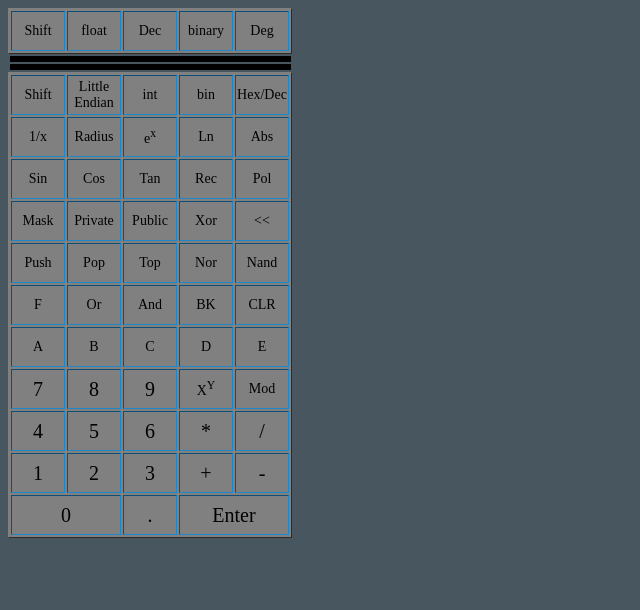
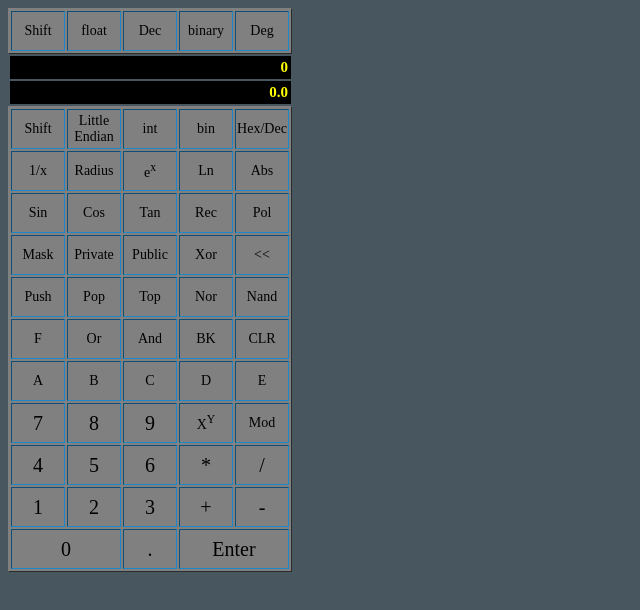
Before and after one commit to dickbrmly/hexadecimalPoint, an Electron app: page index.html in a window 1280 px wide. Both pictures are taken after a click on the element "CLR". Shown: the whole page, without its empty margins (0-640 px from the left). Drawn offline with Linux system fonts and the light colour scheme.

Commit message:
bug clear position

```diff
--- a/index.css
+++ b/index.css
@@ -10,6 +10,7 @@ table.keyboard {
 }
 
 h2 {
+    text-align: right;
     border: solid black;
     color: yellow;
     background-color: black;
--- a/index.html
+++ b/index.html
@@ -21,8 +21,8 @@
           <td id='displayDeg' class='small'>Deg</td>
         </tr>
       </table>
-      <h2 id="decimalDisplay"></h2>
-      <h2 id='hexadecimalDisplay'></h2>
+      <h2 id="decimalDisplay">0</h2>
+      <h2 id='hexadecimalDisplay'>0</h2>
       <table class='keyboard' border="1">
         <tr>
           <td id='shift' class='small'>Shift</td>
--- a/rows/six.js
+++ b/rows/six.js
@@ -2,7 +2,7 @@
  *                                    functions for all 6 row keyboard entries
  *
  ***********************************************************************************************************************/
-import { state } from '../state.js';
+import { state, display } from '../state.js';
 
 function f()
 {
@@ -35,12 +35,11 @@ function back()
 
 function clear()
 {
+    state.position = 0;
     state.direction = 'above';
     state.func = 'add';
-    state.upper.pop();
-    state.upper.push(0);
-    state.lower.pop()
-    state.lower.push(0);
-    document.getElementById("decimalDisplay").innerHTML = state.upper.peek() + '.' + state.lower.peek();
+    state.value.pop();
+    state.value.push(0);
+    display();
 }
 export { f, or, and, back, clear }
```
